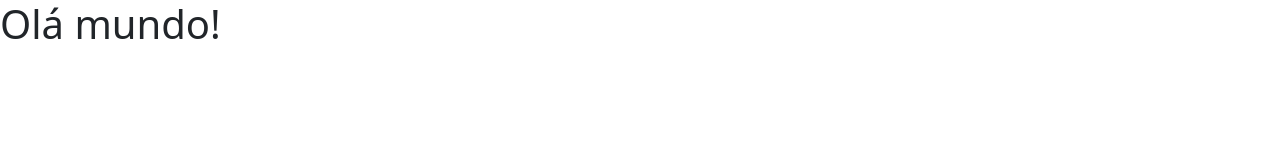
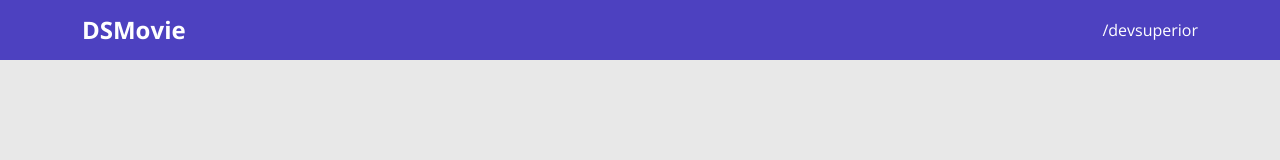
Before and after one commit to acenelio/poc-dsmovie-iniciante, a plain HTML site: page index.html in a window 1280 px wide. Drawn offline with nearby package versions, Linux system fonts and the light colour scheme.

Commit message:
Barra superior PARTE 1

```diff
--- /dev/null
+++ b/css/styles.css
@@ -0,0 +1,41 @@
+@import url('https://fonts.googleapis.com/css2?family=Open+Sans:wght@400;700&display=swap');
+
+:root {
+  --color-primary: #4D41C0;
+  --bg-gray: #e8e8e8;
+  --white: #fff;
+}
+
+* {
+    box-sizing: border-box;
+    font-family: 'Open Sans', sans-serif;
+}
+
+html, body {
+    background-color: var(--bg-gray);
+}
+
+a, a:hover {
+  text-decoration: none;
+  color: unset;
+}
+
+header {
+    background-color: var(--color-primary);
+    height: 60px;
+    display: flex;
+    align-items: center;
+}
+
+.dsmovie-nav {
+    display: flex;
+    justify-content: space-between;
+    align-items: center;
+    color: var(--white);
+}
+
+.dsmovie-nav h1 {
+    margin: 0;
+    font-weight: 700;
+    font-size: 24px;
+}
--- a/index.html
+++ b/index.html
@@ -13,8 +13,14 @@
       crossorigin="anonymous"
     />
 
-</head>
+    <link rel="stylesheet" href="css/styles.css" />
+  </head>
   <body>
-    <h1>Olá mundo!</h1>
+    <header>
+      <nav class="container dsmovie-nav">
+        <h1>DSMovie</h1>
+        <a href="https://github.com/devsuperior">/devsuperior</a>
+      </nav>
+    </header>
   </body>
 </html>
```
